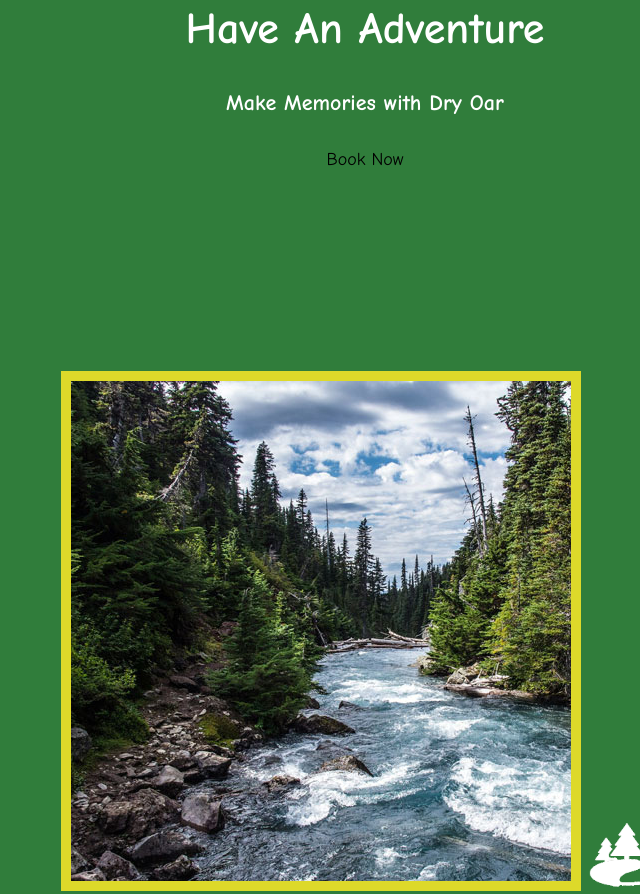
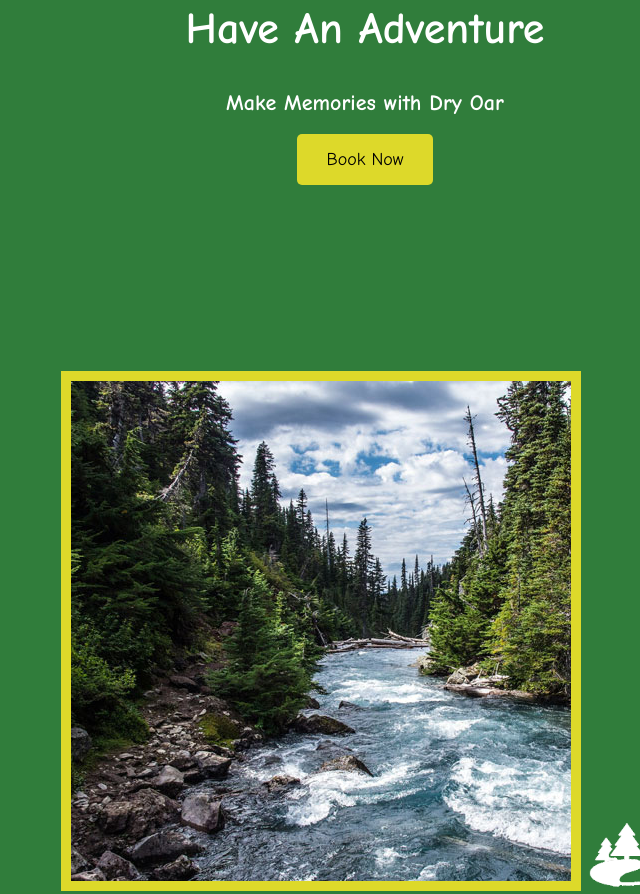
Before and after one commit to RazzTek/WDD130, a plain HTML site: page wwr/index.html in a window 1280 px wide. Shown: the part 958-1852 px from the top of the page, without its empty margins (275-915 px from the left). Drawn offline with Linux system fonts and the light colour scheme.

Commit message:
remove second # on background color .book, .jion

```diff
--- a/wwr/styles/style.css
+++ b/wwr/styles/style.css
@@ -109,7 +109,7 @@ footer .social img {
 }
 
 .book, .join {
-    background-color:##DDD92A;
+    background-color:#DDD92A;
     color: #000000;
     text-decoration: none;
     font-size: 18px;
```
